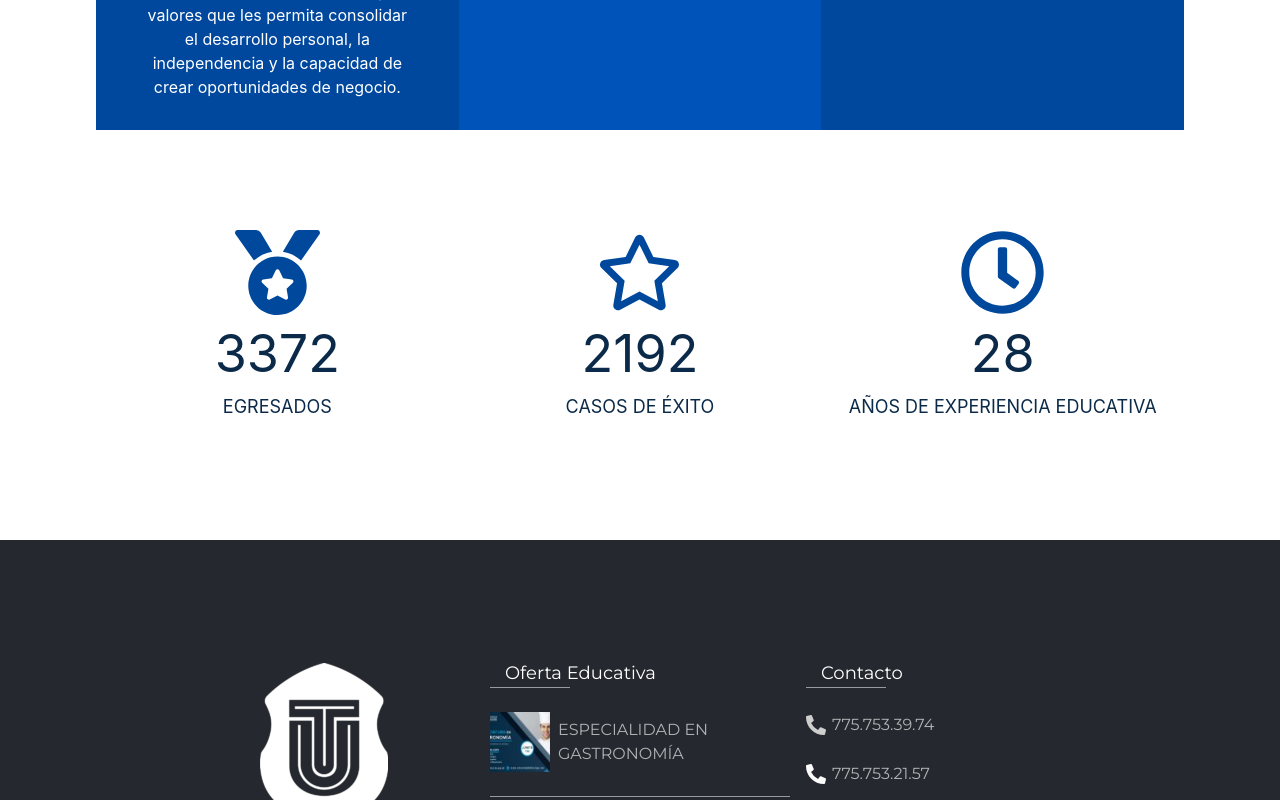
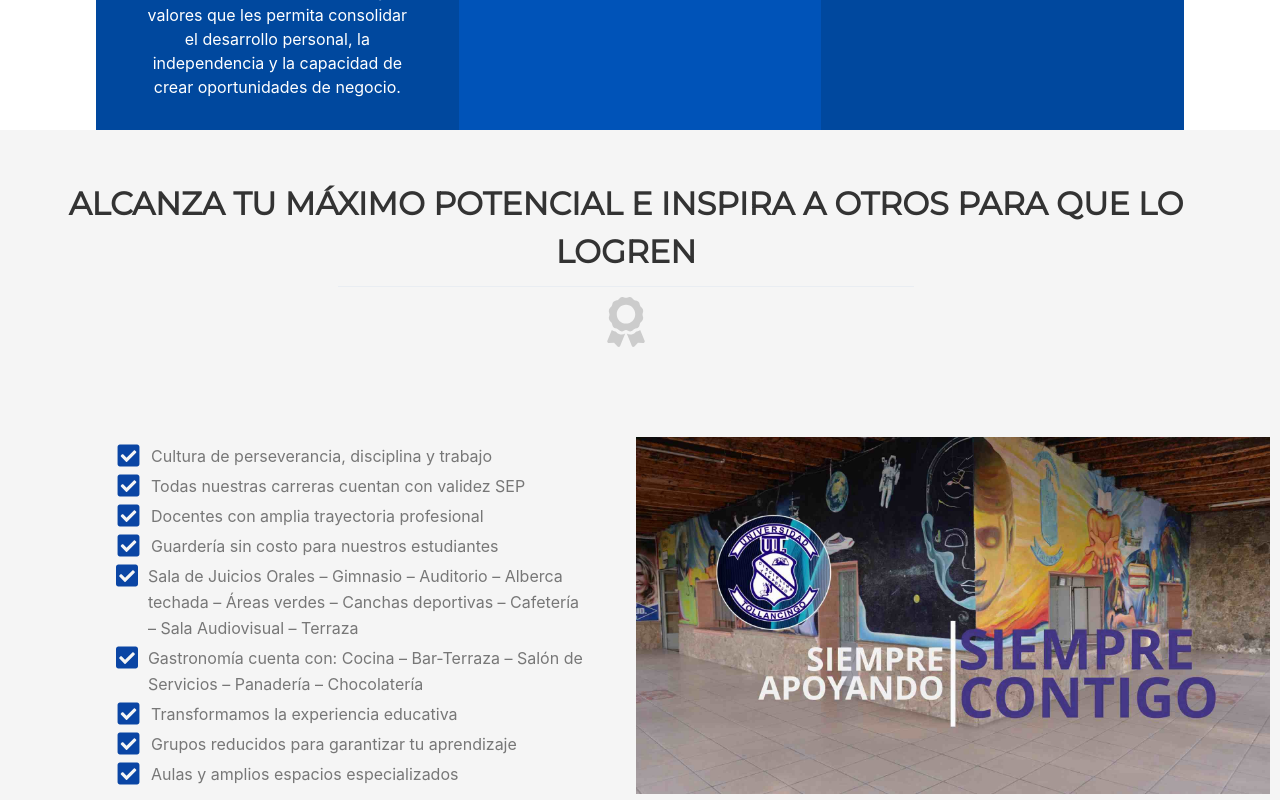
Before and after one commit to ClaudioChametla/ut-website, a Next.js app: page / in a window 1280 px wide. Shown: the part 1400-2200 px from the top of the page. Built offline with nearby package versions, Linux system fonts and the light colour scheme.

Commit message:
update and fix sizes V2

```diff
--- a/components/Hero/Hero.js
+++ b/components/Hero/Hero.js
@@ -140,7 +140,7 @@ const Hero = () => {
 					position="absolute"
 					w="100%"
 					pt="30px"
-					top={["8%", "13%"]}
+					top={["2.5%", "5%", "8%", "10%"]}
 				>
 					<Button
 						h="100px"
--- a/components/HomeContent/HomeContent.js
+++ b/components/HomeContent/HomeContent.js
@@ -17,7 +17,7 @@ import contentList from "../../data/homeContentList.json";
 import AModal from "./AModal";
 
 const HomeContent = () => (
-	<Box bg="#f5f5f5">
+	<Box bg="#f5f5f5" zIndex="1">
 		<Center
 			w="90%"
 			margin="0 0 10px 50px"
@@ -32,7 +32,7 @@ const HomeContent = () => (
 			marginBottom="50px"
 		>
 			<Text> ALCANZA TU MÁXIMO POTENCIAL E INSPIRA A OTROS PARA QUE LO LOGREN </Text>
-			<Box margin="10px 0 10px 0" w="50%" zIndex="99">
+			<Box margin="10px 0 10px 0" w="50%">
 				<Divider orientation="horizontal" />
 			</Box>
 			<Image
--- a/pages/index.js
+++ b/pages/index.js
@@ -4,6 +4,7 @@ import Container from "../components/Container";
 import { Hero, SubHero } from "../components/Hero";
 import Cards from "../components/Cards";
 import CardStats from "../components/CardStats";
+import HomeContent from "../components/HomeContent";
 
 export default function Home() {
 	return (
@@ -17,6 +18,7 @@ export default function Home() {
 				<Hero />
 				<SubHero title="VINCULACIÓN" src="/images/subHero1.jpeg" />
 				<Cards />
+				<HomeContent />
 				<CardStats />
 			</Container>
 		</Flex>
```
